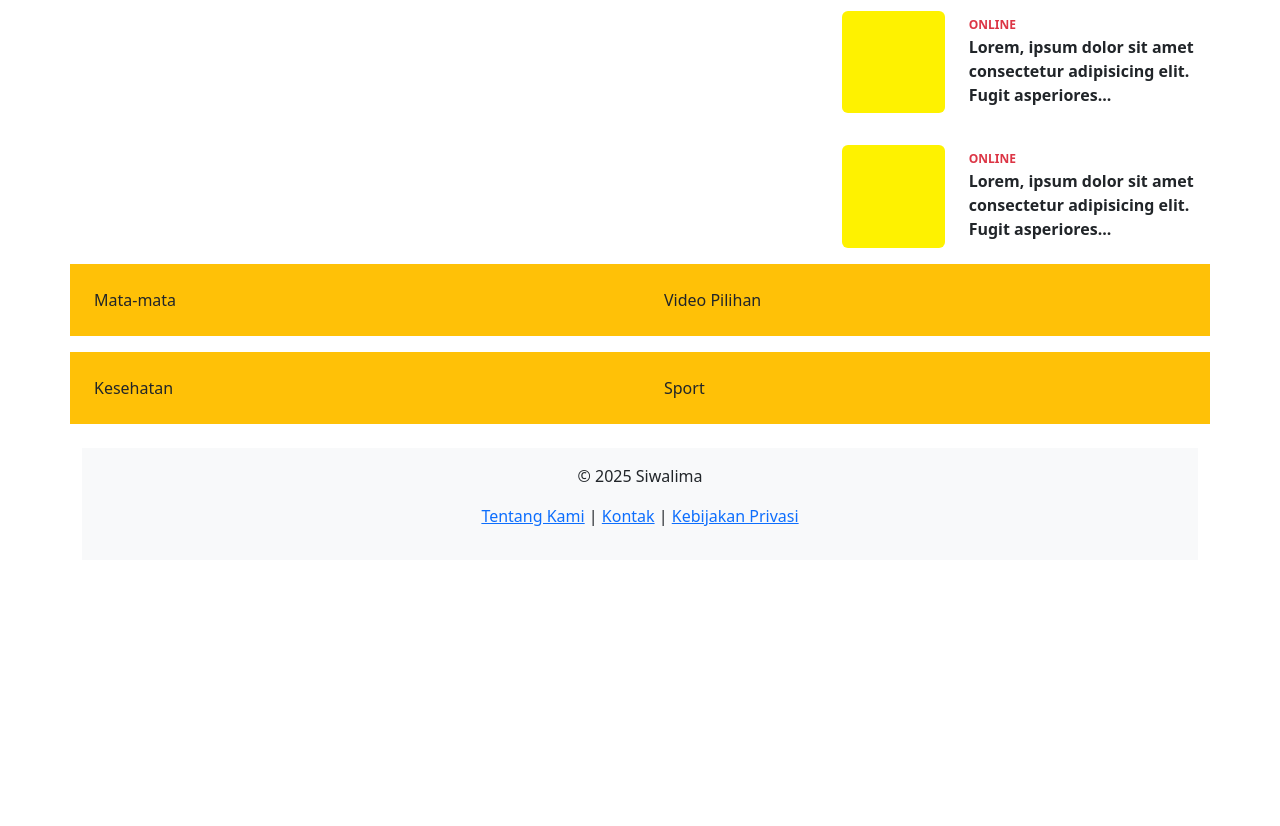
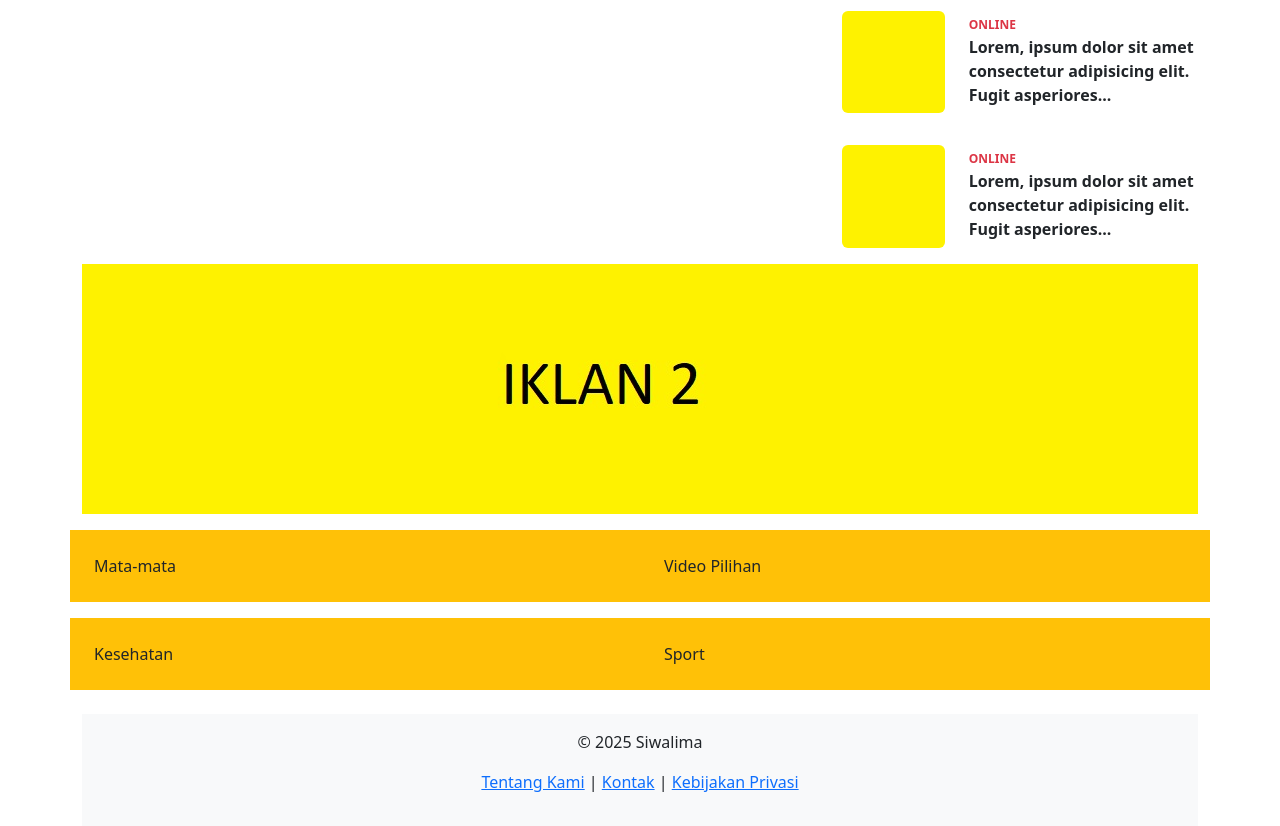
Before and after one commit to Rychner/Siwalima.id, a plain HTML site: page index.html in a window 1280 px wide. Shown: the part 2686-3512 px from the top of the page. Before the commit the page ends 3246 px from the top, so only its background shows below. Drawn offline with nearby package versions, Linux system fonts and the light colour scheme.

Commit message:
Initial commit 10

```diff
--- a/index.html
+++ b/index.html
@@ -287,7 +287,7 @@
             </div>
         </section>
 
-
+        <!-- Politik , Iklan 3, & Dari Netizen -->
         <section class="row mt-3 d-flex align-items-stretch">
             <div class="col-md-8 d-flex flex-column">
                 <img src="iklan3.jpg" class="img-fluid pe-1" alt="">
@@ -445,6 +445,13 @@
             </div>
         </section>
 
+        <!-- Iklan 4 -->
+        <section>
+            <div class="mt-3 col-md-12 d-flex flex-column text-warning text-center">
+                <img src="iklan2.jpg" alt="ads-1" class="img-fluid">
+            </div>
+        </section>
+
         <!-- Mata-mata, Video Pilihan, Kesehatan, Sport -->
         <section class="row mt-3">
             <div class="col-md-6 bg-warning p-4">Mata-mata</div>
```
